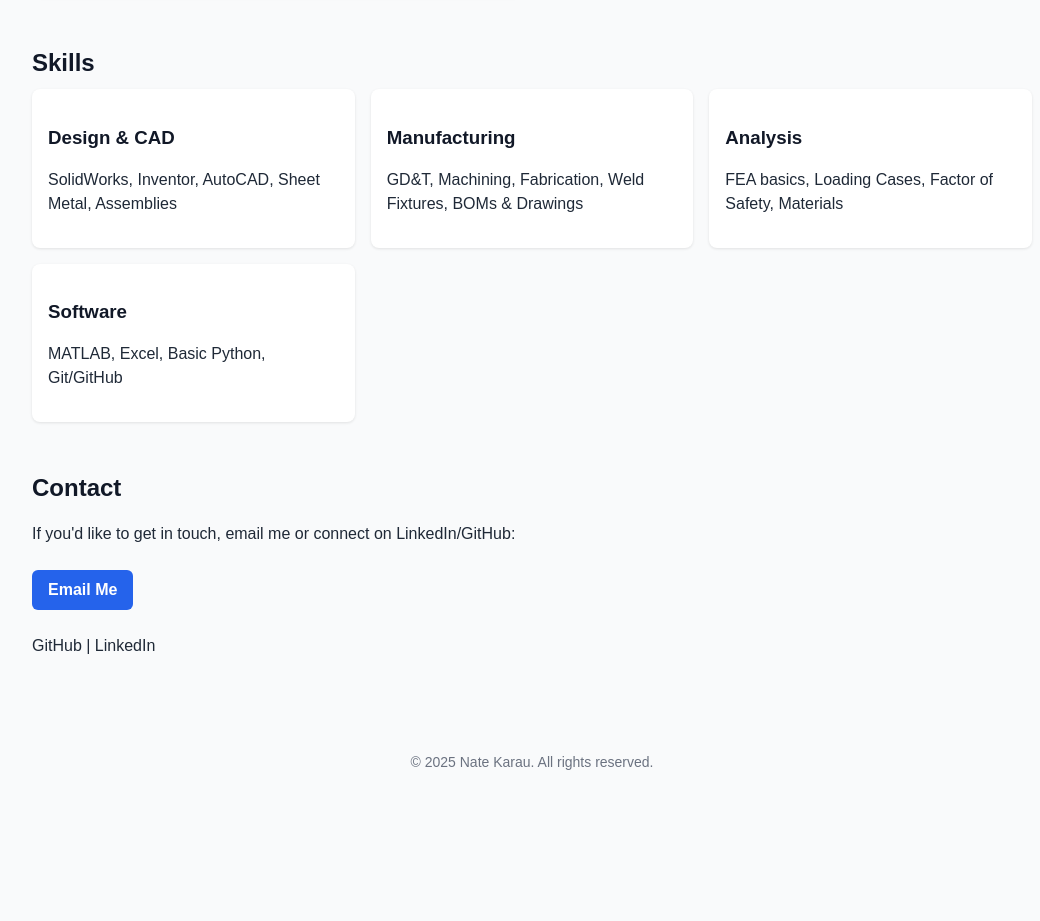
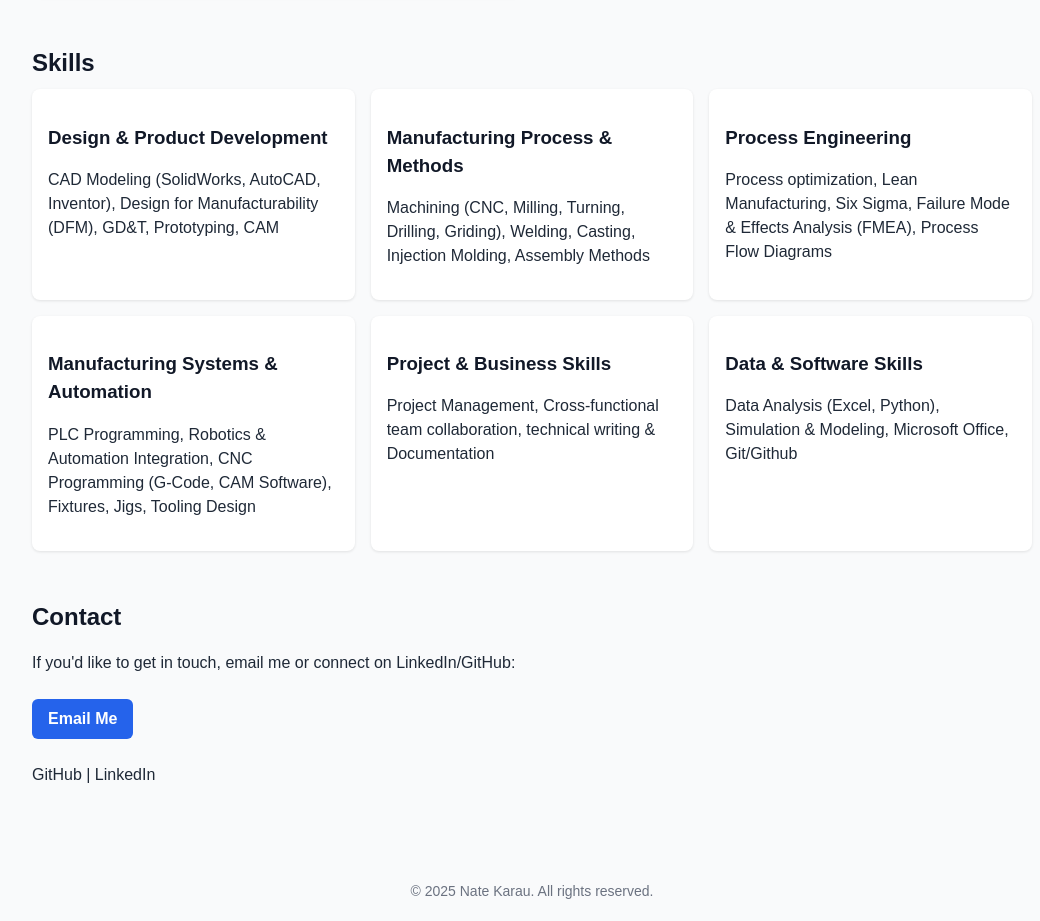
Before and after one commit to NateKarau61/Engineering-Portfolio, a plain HTML site: page index.html in a window 1280 px wide. Shown: the part 946-1867 px from the top of the page, without its empty margins (108-1148 px from the left). Before the commit the page ends 1765 px from the top, so only its background shows below. Drawn offline with Linux system fonts and the light colour scheme.

Commit message:
Update index.html

```diff
--- a/index.html
+++ b/index.html
@@ -99,20 +99,28 @@
       <h2>Skills</h2>
       <div class="skills">
         <div class="card">
-          <h3>Design & CAD</h3>
-          <p>SolidWorks, Inventor, AutoCAD, Sheet Metal, Assemblies</p>
+          <h3>Design & Product Development</h3>
+          <p>CAD Modeling (SolidWorks, AutoCAD, Inventor), Design for Manufacturability (DFM), GD&T, Prototyping, CAM</p>
         </div>
         <div class="card">
-          <h3>Manufacturing</h3>
-          <p>GD&T, Machining, Fabrication, Weld Fixtures, BOMs & Drawings</p>
+          <h3>Manufacturing Process & Methods</h3>
+          <p>Machining (CNC, Milling, Turning, Drilling, Griding), Welding, Casting, Injection Molding, Assembly Methods</p>
         </div>
         <div class="card">
-          <h3>Analysis</h3>
-          <p>FEA basics, Loading Cases, Factor of Safety, Materials</p>
+          <h3>Process Engineering</h3>
+          <p>Process optimization, Lean Manufacturing, Six Sigma, Failure Mode & Effects Analysis (FMEA), Process Flow Diagrams</p>
         </div>
         <div class="card">
-          <h3>Software</h3>
-          <p>MATLAB, Excel, Basic Python, Git/GitHub</p>
+          <h3>Manufacturing Systems & Automation</h3>
+          <p>PLC Programming, Robotics & Automation Integration, CNC Programming (G-Code, CAM Software), Fixtures, Jigs, Tooling Design</p>
+        </div>
+        <div class="card">
+          <h3>Project & Business Skills</h3>
+          <p>Project Management, Cross-functional team collaboration, technical writing & Documentation</p>
+        </div>
+        <div class="card">
+          <h3>Data & Software Skills</h3>
+          <p>Data Analysis (Excel, Python), Simulation & Modeling, Microsoft Office, Git/Github</p>
         </div>
       </div>
     </section>
```
